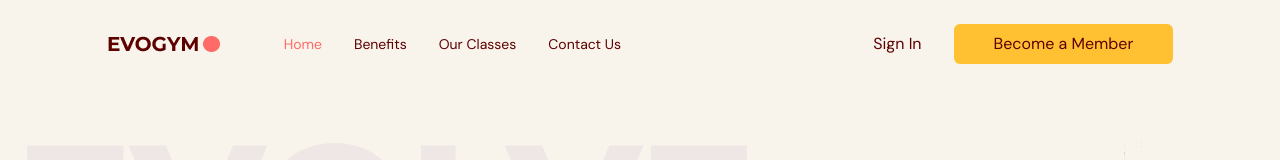
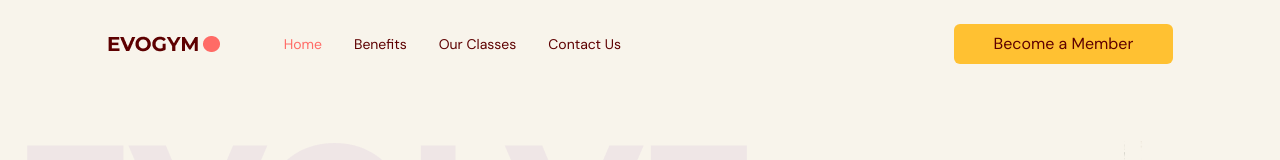
Before and after one commit to Rodion-Web/gym-typescript, a React (Vite) app: page / in a window 1280 px wide. Shown: the top 160 px of the page. Built offline with nearby package versions, Linux system fonts and the light colour scheme.

Commit message:
Update index.tsx

```diff
--- a/src/scenes/navbar/index.tsx
+++ b/src/scenes/navbar/index.tsx
@@ -54,7 +54,7 @@ const Navbar = ({ isTopOfPage, selectedPage, setSelectedPage }: Props) => {
                   />
                 </div>
                 <div className={`${flexBetween} gap-8`}>
-                  <p>Sign In</p>
+{/*                   <p>Sign In</p> */}
                   <ActionButton setSelectedPage={setSelectedPage}>
                     Become a Member
                   </ActionButton>
```
